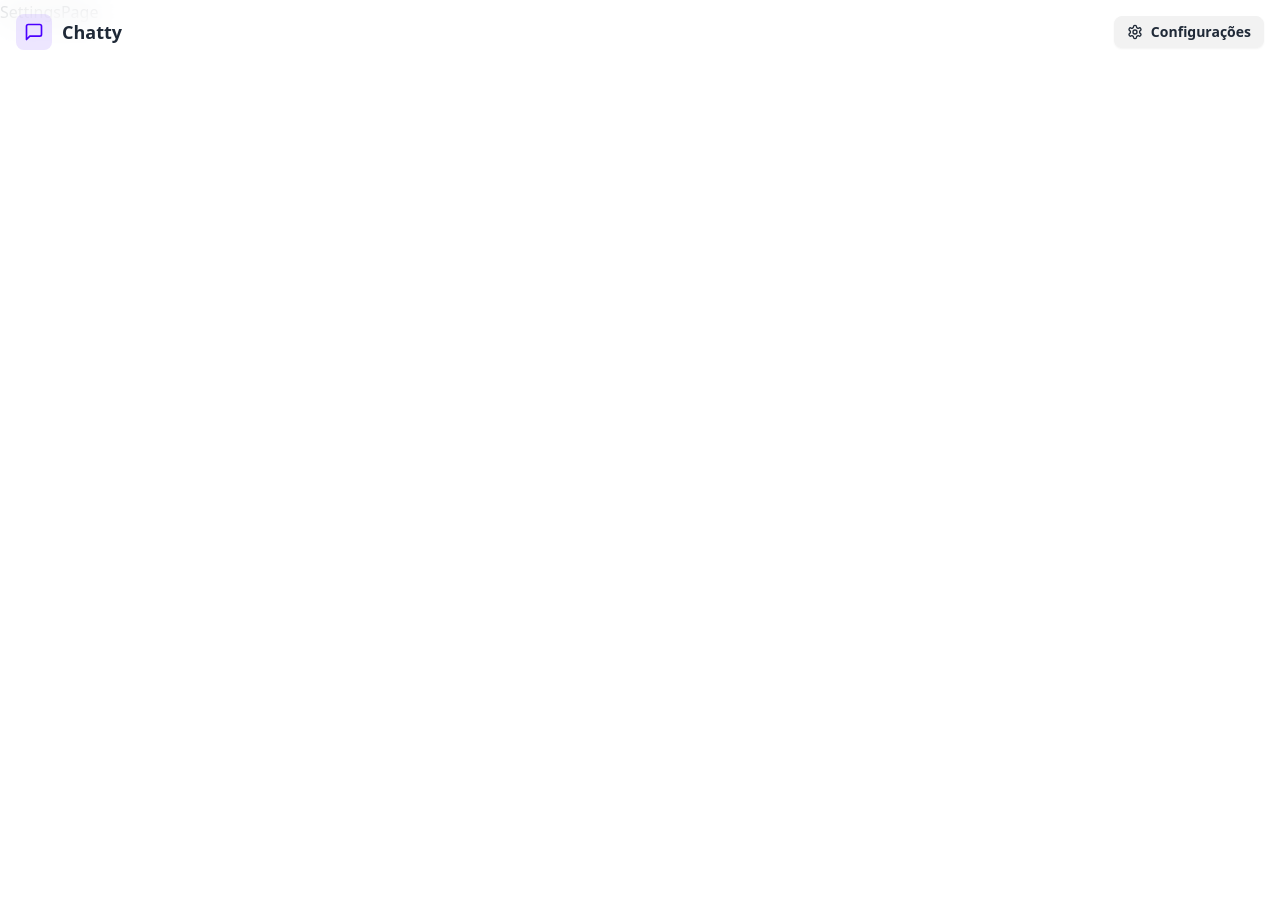
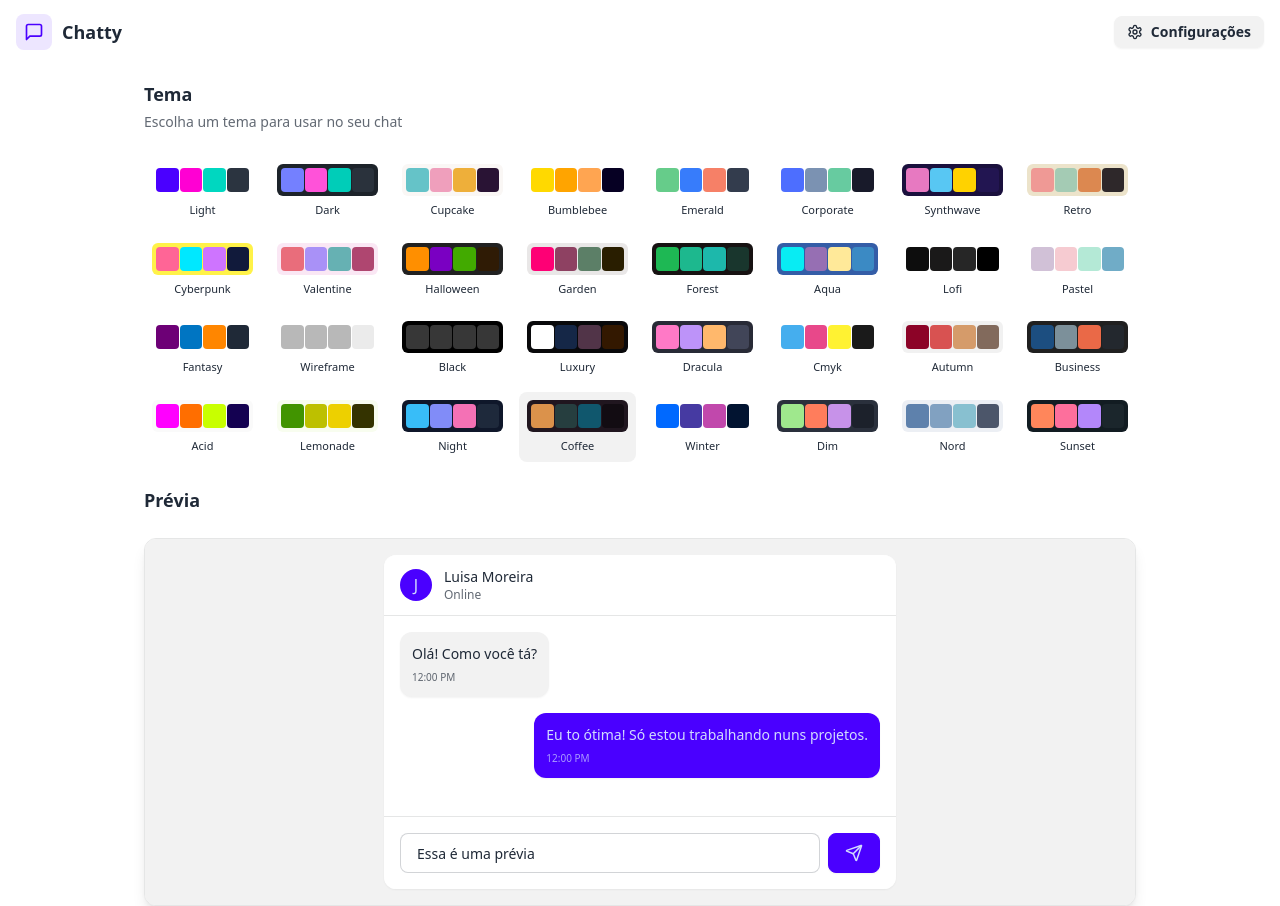
Before and after one commit to leticiaanobre/chatapp-front, a React (Vite) app: page /settings in a window 1280 px wide. Before the commit the page ends 800 px from the top, so only its background shows below. Built offline with nearby package versions, Linux system fonts and the light colour scheme; no server answers.

Commit message:
feat: created settings page

```diff
--- a/src/pages/SettingsPage.jsx
+++ b/src/pages/SettingsPage.jsx
@@ -1,8 +1,116 @@
+import { THEMES } from "../constants";
+import { useThemeStore } from "../store/useThemeStore";
+import { Send } from "lucide-react";
+
+const PREVIEW_MESSAGES = [
+  { id: 1, content: "Olá! Como você tá?", isSent: false },
+  { id: 2, content: "Eu to ótima! Só estou trabalhando nuns projetos.", isSent: true },
+];
 
 const SettingsPage = () => {
+  const { theme, setTheme } = useThemeStore();
+
   return (
-    <div>SettingsPage</div>
-  )
-}
+    <div className="h-screen container mx-auto px-4 pt-20 max-w-5xl">
+      <div className="space-y-6">
+        <div className="flex flex-col gap-1">
+          <h2 className="text-lg font-semibold">Tema</h2>
+          <p className="text-sm text-base-content/70">Escolha um tema para usar no seu chat</p>
+        </div>
 
-export default SettingsPage
+        <div className="grid grid-cols-4 sm:grid-cols-6 md:grid-cols-8 gap-2">
+          {THEMES.map((t) => (
+            <button
+              key={t}
+              className={`
+                group flex flex-col items-center gap-1.5 p-2 rounded-lg transition-colors
+                ${theme === t ? "bg-base-200" : "hover:bg-base-200/50"}
+              `}
+              onClick={() => setTheme(t)}
+            >
+              <div className="relative h-8 w-full rounded-md overflow-hidden" data-theme={t}>
+                <div className="absolute inset-0 grid grid-cols-4 gap-px p-1">
+                  <div className="rounded bg-primary"></div>
+                  <div className="rounded bg-secondary"></div>
+                  <div className="rounded bg-accent"></div>
+                  <div className="rounded bg-neutral"></div>
+                </div>
+              </div>
+              <span className="text-[11px] font-medium truncate w-full text-center">
+                {t.charAt(0).toUpperCase() + t.slice(1)}
+              </span>
+            </button>
+          ))}
+        </div>
+
+        {/* Preview Section */}
+        <h3 className="text-lg font-semibold mb-3">Prévia</h3>
+        <div className="rounded-xl border border-base-300 overflow-hidden bg-base-100 shadow-lg">
+          <div className="p-4 bg-base-200">
+            <div className="max-w-lg mx-auto">
+              {/* Mock Chat UI */}
+              <div className="bg-base-100 rounded-xl shadow-sm overflow-hidden">
+                {/* Chat Header */}
+                <div className="px-4 py-3 border-b border-base-300 bg-base-100">
+                  <div className="flex items-center gap-3">
+                    <div className="w-8 h-8 rounded-full bg-primary flex items-center justify-center text-primary-content font-medium">
+                      J
+                    </div>
+                    <div>
+                      <h3 className="font-medium text-sm">Luisa Moreira</h3>
+                      <p className="text-xs text-base-content/70">Online</p>
+                    </div>
+                  </div>
+                </div>
+
+                {/* Chat Messages */}
+                <div className="p-4 space-y-4 min-h-[200px] max-h-[200px] overflow-y-auto bg-base-100">
+                  {PREVIEW_MESSAGES.map((message) => (
+                    <div
+                      key={message.id}
+                      className={`flex ${message.isSent ? "justify-end" : "justify-start"}`}
+                    >
+                      <div
+                        className={`
+                          max-w-[80%] rounded-xl p-3 shadow-sm
+                          ${message.isSent ? "bg-primary text-primary-content" : "bg-base-200"}
+                        `}
+                      >
+                        <p className="text-sm">{message.content}</p>
+                        <p
+                          className={`
+                            text-[10px] mt-1.5
+                            ${message.isSent ? "text-primary-content/70" : "text-base-content/70"}
+                          `}
+                        >
+                          12:00 PM
+                        </p>
+                      </div>
+                    </div>
+                  ))}
+                </div>
+
+                {/* Chat Input */}
+                <div className="p-4 border-t border-base-300 bg-base-100">
+                  <div className="flex gap-2">
+                    <input
+                      type="text"
+                      className="input input-bordered flex-1 text-sm h-10"
+                      placeholder="Ecreva uma mensagem..."
+                      value="Essa é uma prévia"
+                      readOnly
+                    />
+                    <button className="btn btn-primary h-10 min-h-0">
+                      <Send size={18} />
+                    </button>
+                  </div>
+                </div>
+              </div>
+            </div>
+          </div>
+        </div>
+      </div>
+    </div>
+  );
+};
+export default SettingsPage;
```
